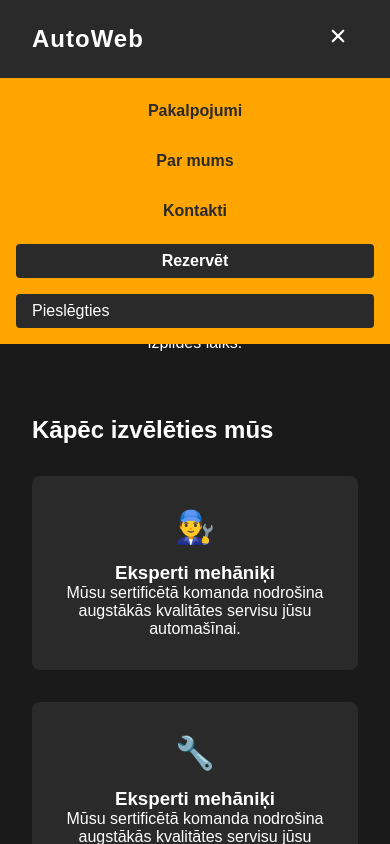
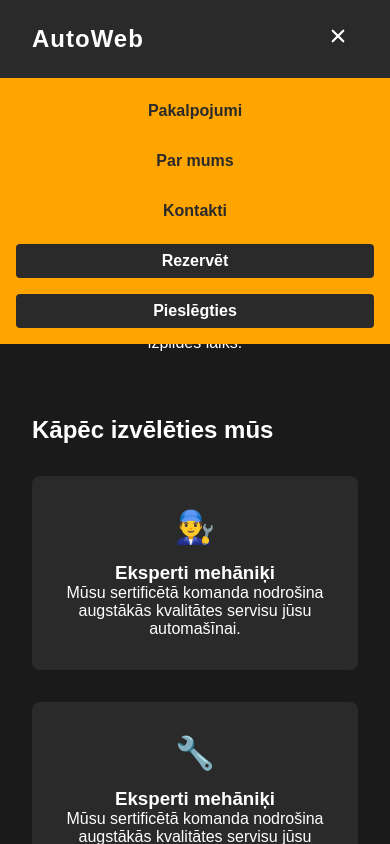
Before and after one commit to QQumber/Programmaturas-izstr, a Next.js app in the folder autoweb/: page / in a window 390 px wide. Both pictures are taken after a click on the button 338 px from the left and 39 px from the top of the page. Shown: the top 844 px of the page. Built offline with nearby package versions, Linux system fonts and the light colour scheme.

Commit message:
Enhance Navbar and main layout styles
- Added conditional rendering for the Admin Panel link in the Navbar for admin users.
- Updated main layout styles to center content with flexbox, bold text, and improved text alignment.

```diff
--- a/autoweb/app/components/Navbar.js
+++ b/autoweb/app/components/Navbar.js
@@ -64,6 +64,11 @@ export default function Navbar() {
           <Link href="/rezervet" className="btn-primary">
             Rezervēt
           </Link>
+          {user?.role === 'admin' && (
+            <Link href="/admin" className="btn-primary">
+              Admin Panel
+            </Link>
+          )}
           {user ? (
             <div className="btn-secondary" onClick={handleLogout}>
               Izrakstīties
--- a/autoweb/app/globals.css
+++ b/autoweb/app/globals.css
@@ -352,6 +352,11 @@ main {
     color: var(--text-color) !important;
     border: none;
     width: 100%;
+    text-align: center;
+    font-weight: bold;
+    display: flex;
+    justify-content: center;
+    align-items: center;
   }
 
   .booking {
```
